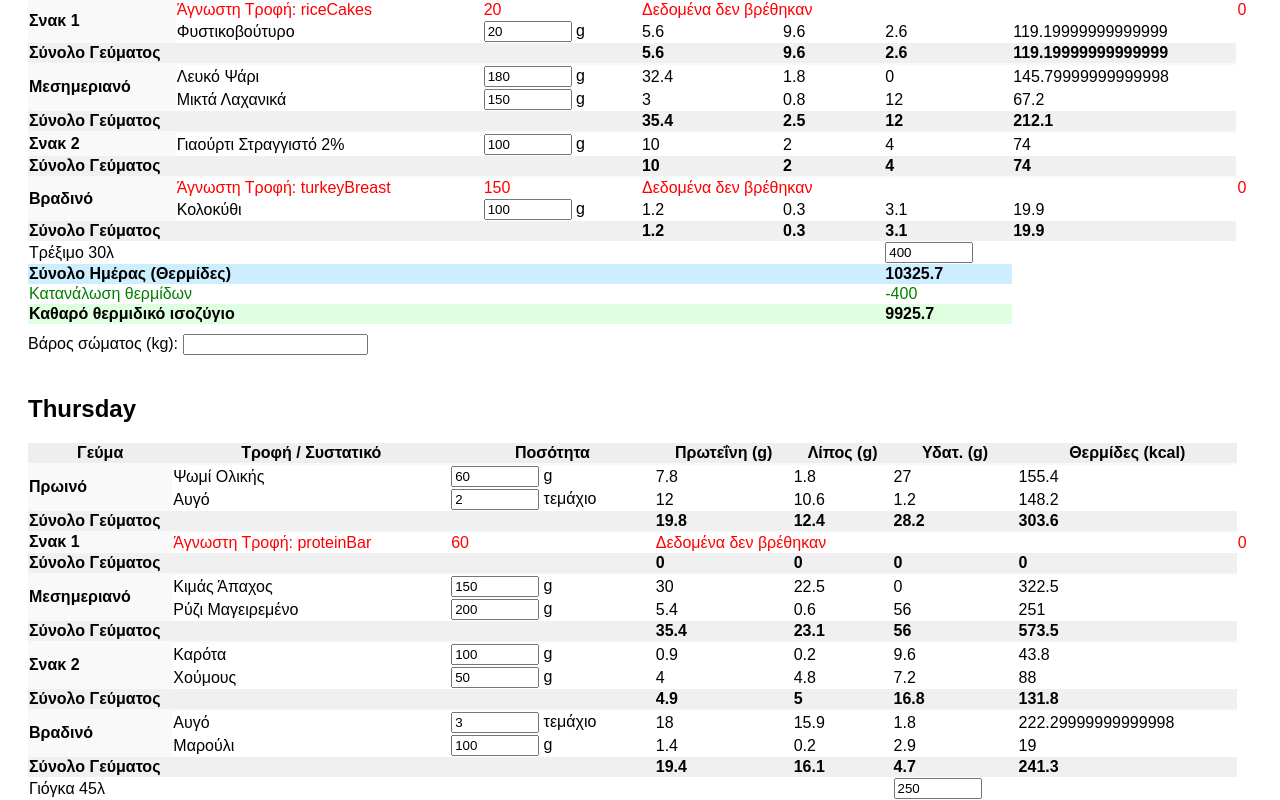
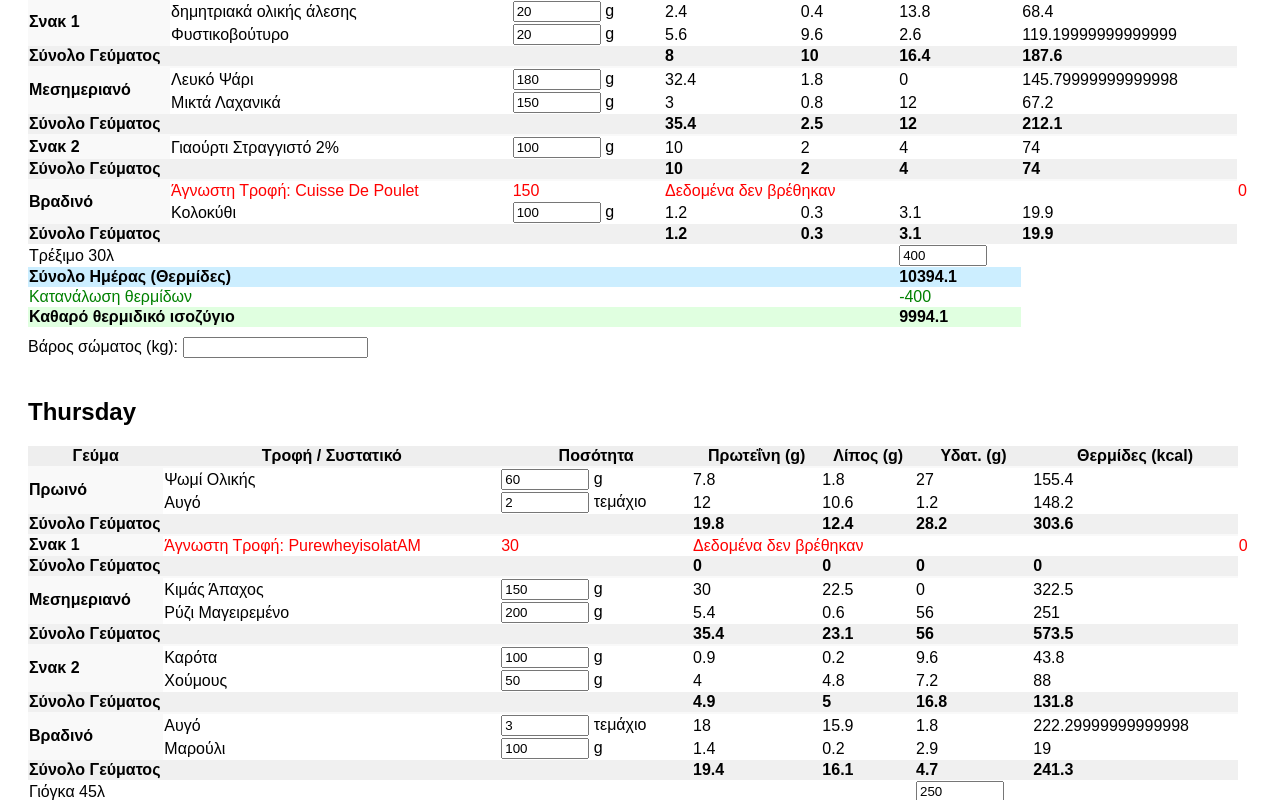
Before and after one commit to xristara/fitness-tracker-final, a React (Vite) app: page / in a window 1280 px wide. Shown: the part 1518-2318 px from the top of the page. Built offline with nearby package versions, Linux system fonts and the light colour scheme.

Commit message:
Update App.jsx

```diff
--- a/App.jsx
+++ b/App.jsx
@@ -104,7 +104,7 @@ const initialPlan = {
         { foodId: 'milkSemiSkimmed', quantity: 200 }
     ]},
     { meal: 'Σνακ 1', type: 'meal', ingredients: [
-        { foodId: 'riceCakes', quantity: 20 }, // 2 ρυζογκοφρέτες περίπου 20γρ
+        { foodId: 'Weetabix Original', quantity: 20 },
         { foodId: 'peanutButter', quantity: 20 }
     ]},
     { meal: 'Μεσημεριανό', type: 'meal', ingredients: [
@@ -113,7 +113,7 @@ const initialPlan = {
     ]},
     { meal: 'Σνακ 2', type: 'meal', ingredients: [{ foodId: 'greekYogurt2pct', quantity: 100 }] }, // Αντικατάσταση "Σμούθι φρούτων"
     { meal: 'Βραδινό', type: 'meal', ingredients: [
-        { foodId: 'turkeyBreast', quantity: 150 },
+        { foodId: 'Cuisse De Poulet', quantity: 150 },
         { foodId: 'zucchini', quantity: 100 }
     ]},
     { type: 'activity', activity: 'Τρέξιμο 30λ', burn: 400 }
@@ -123,7 +123,7 @@ const initialPlan = {
         { foodId: 'breadWholeWheat', quantity: 60 }, // π.χ. 2 φέτες ψωμί
         { foodId: 'egg', quantity: 2 }
     ]},
-    { meal: 'Σνακ 1', type: 'meal', ingredients: [{ foodId: 'proteinBar', quantity: 60 }] }, // π.χ. 60γρ μπάρα
+    { meal: 'Σνακ 1', type: 'meal', ingredients: [{ foodId: 'PurewheyisolatAM', quantity: 30 }] },
     { meal: 'Μεσημεριανό', type: 'meal', ingredients: [
         { foodId: 'mincedMeatLean', quantity: 150 },
         { foodId: 'riceCooked', quantity: 200 }
```
